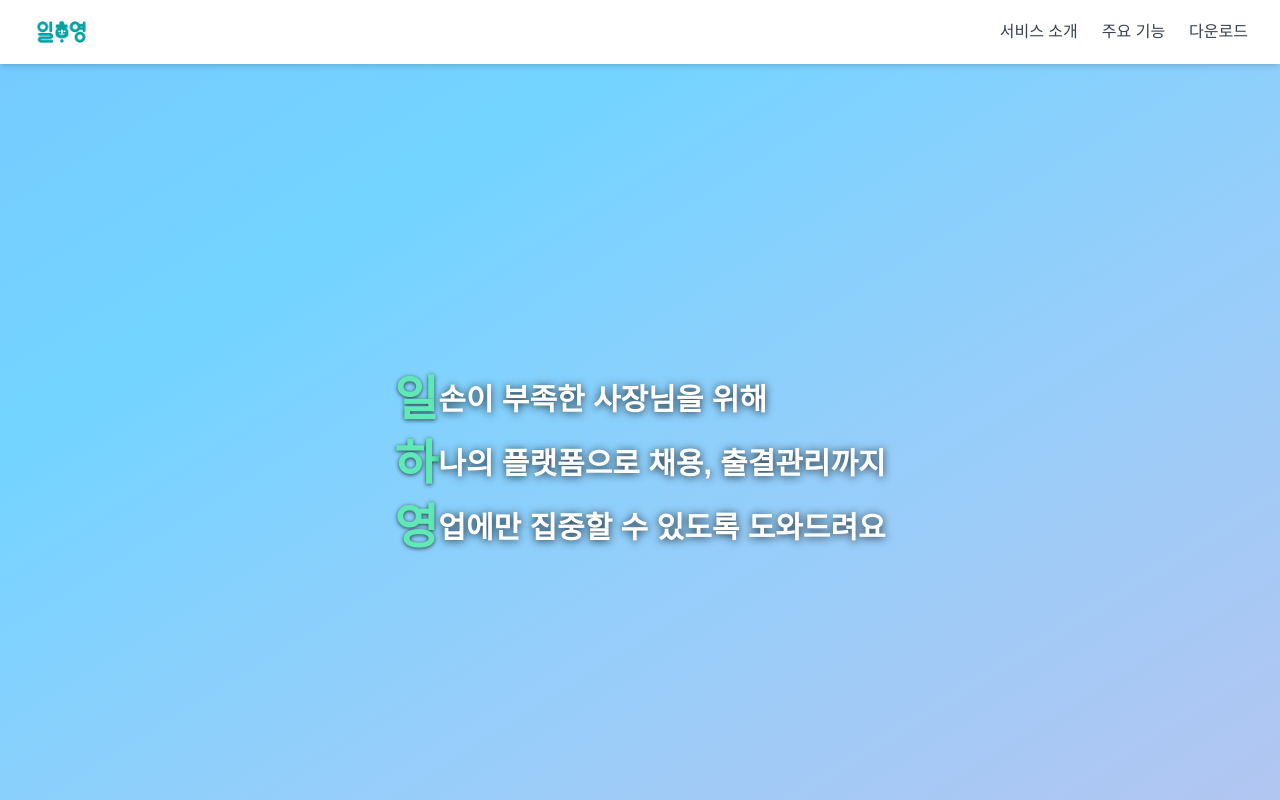
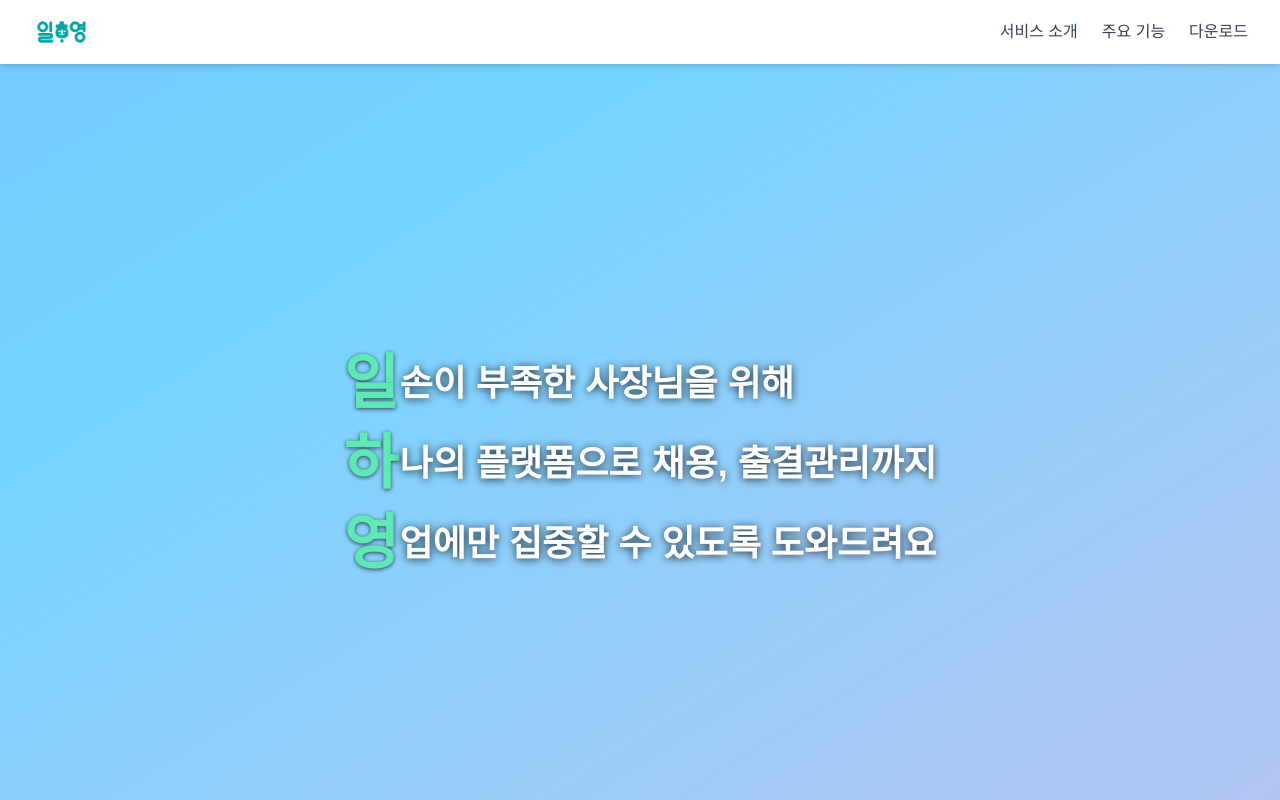
Before and after one commit to Leegiyeon/ilhayoung-web, a Next.js app: page / in a window 1280 px wide. Shown: the top 800 px of the page. Built offline with nearby package versions, Linux system fonts and the light colour scheme.

Commit message:
design: 텍스트 영역 개선

```diff
--- a/src/sections/IntroSection.tsx
+++ b/src/sections/IntroSection.tsx
@@ -29,17 +29,17 @@ export default function IntroSection() {
       <div className="absolute inset-0 z-0 animate-gradient bg-gradient-to-br from-indigo-400 via-sky-300 to-pink-300" />
 
       {/* 텍스트 콘텐츠 */}
-      <div className="relative z-10 px-6 max-w-3xl w-full flex flex-col items-center">
-        <div className="space-y-4">
+      <div className="relative z-10 px-6 max-w-[860px] w-full flex flex-col items-center">
+        <div className="space-y-5">
           {lines.map(({ head, text }, idx) => (
             <div
               key={idx}
-              className={`text-xl sm:text-3xl font-semibold flex items-center justify-start transition-all duration-700 ease-in-out ${
+              className={`text-2xl sm:text-4xl font-semibold flex items-center justify-start transition-all duration-700 ease-in-out ${
                 showLine[idx] ? 'opacity-100 translate-y-0' : 'opacity-0 translate-y-4'
               }`}
             >
               <div className="flex items-center">
-                <span className="w-6 sm:w-8 text-4xl sm:text-5xl font-extrabold text-emerald-300 drop-shadow-[0_1px_2px_rgba(0,0,0,0.7)] mr-3 text-left">
+                <span className="w-8 sm:w-10 text-5xl sm:text-6xl font-extrabold text-emerald-300 drop-shadow-[0_1px_2px_rgba(0,0,0,0.7)] mr-4 text-left">
                   {head}
                 </span>
                 <span className="text-white text-left drop-shadow-[0_1.5px_4px_rgba(0,0,0,0.8)]">
```
